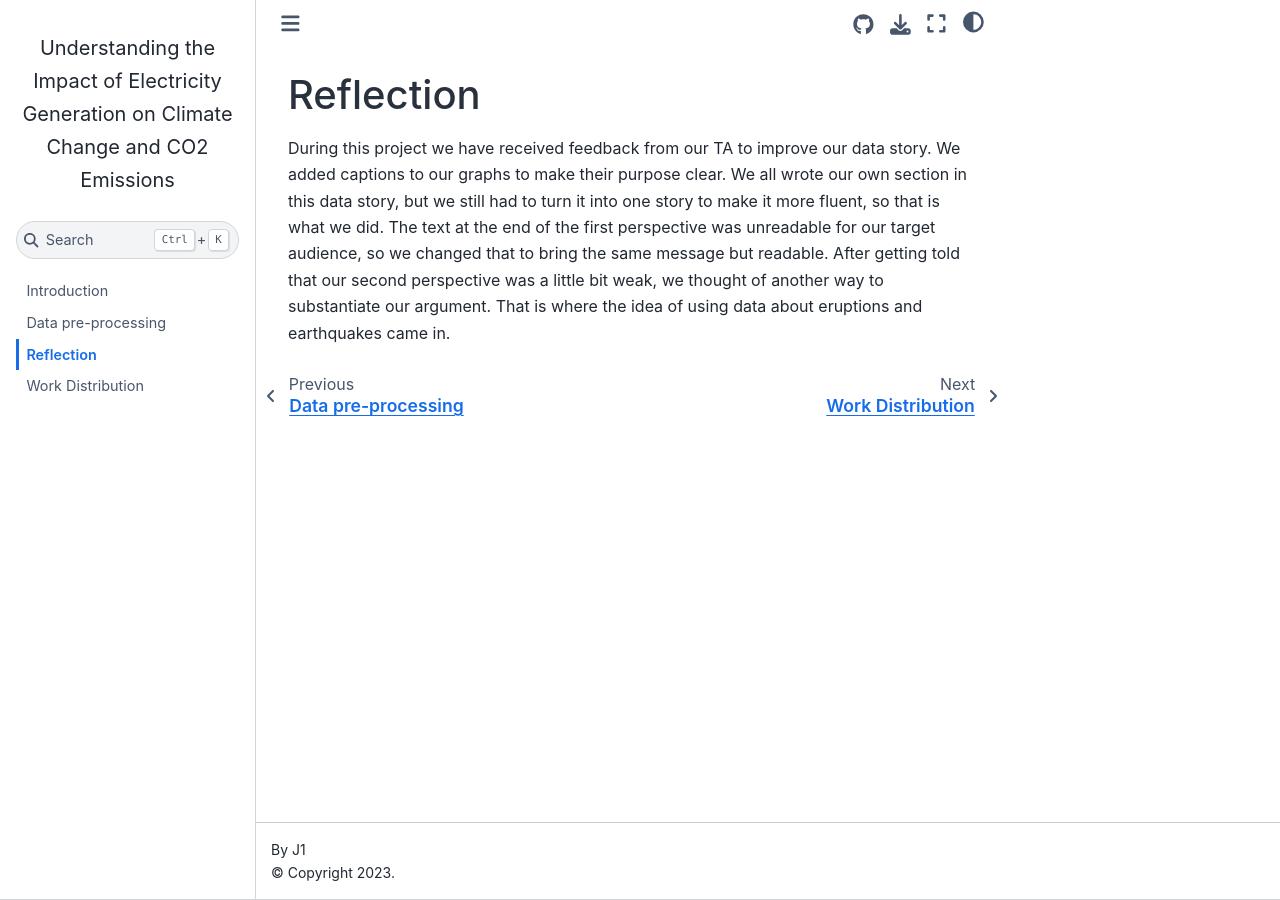
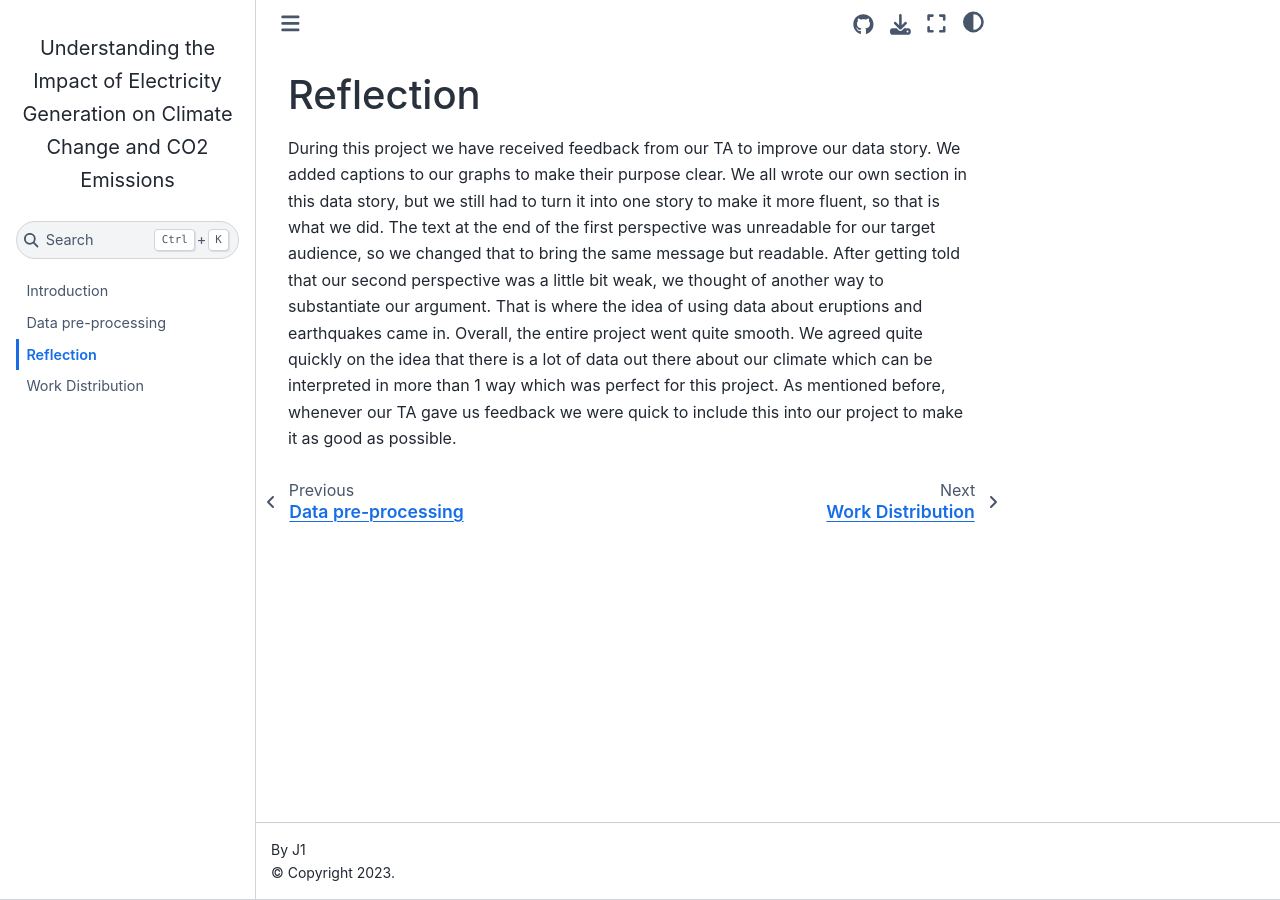
Before and after one commit to CloudDigital101/Example, a Jupyter Book: the page built from docs/book/Reflection.md, in a window 1280 px wide. Built offline with Jupyter Book 1.0.4 settings and Sphinx 7.4.7 and the Sphinx Book theme 1.1.4, drawn with Linux system fonts in a browser that asks for light colours; pages that are not in the unit, such as notebooks, are missing from menus; comment, search, counter and statistics services are not loaded.

Commit message:
reflection update

```diff
--- a/docs/book/Reflection.md
+++ b/docs/book/Reflection.md
@@ -1,3 +1,3 @@
 # Reflection
 
-During this project we have received feedback from our TA to improve our data story. We added captions to our graphs to make their purpose clear. We all wrote our own section in this data story, but we still had to turn it into one story to make it more fluent, so that is what we did. The text at the end of the first perspective was unreadable for our target audience, so we changed that to bring the same message but readable. After getting told that our second perspective was a little bit weak, we thought of another way to substantiate our argument. That is where the idea of using data about eruptions and earthquakes came in.
+During this project we have received feedback from our TA to improve our data story. We added captions to our graphs to make their purpose clear. We all wrote our own section in this data story, but we still had to turn it into one story to make it more fluent, so that is what we did. The text at the end of the first perspective was unreadable for our target audience, so we changed that to bring the same message but readable. After getting told that our second perspective was a little bit weak, we thought of another way to substantiate our argument. That is where the idea of using data about eruptions and earthquakes came in. Overall, the entire project went quite smooth. We agreed quite quickly on the idea that there is a lot of data out there about our climate which can be interpreted in more than 1 way which was perfect for this project. As mentioned before, whenever our TA gave us feedback we were quick to include this into our project to make it as good as possible.
```
